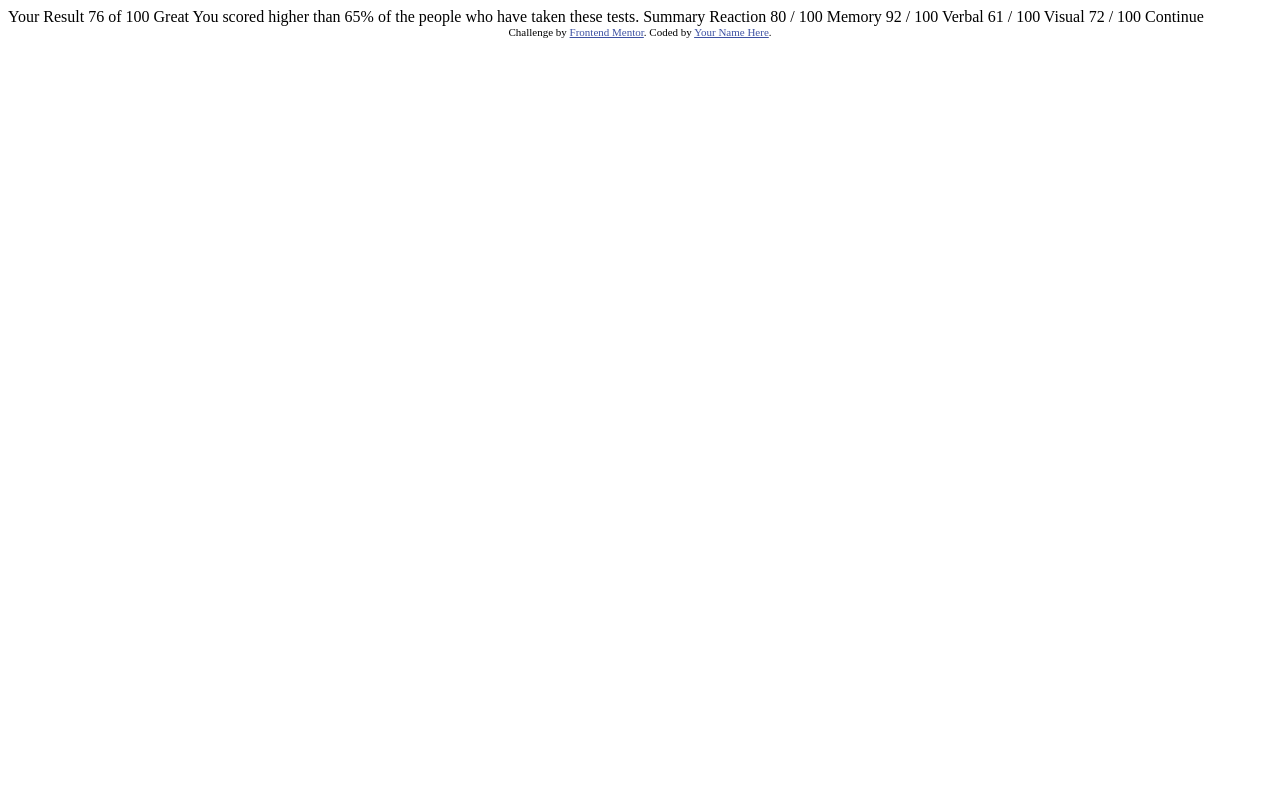
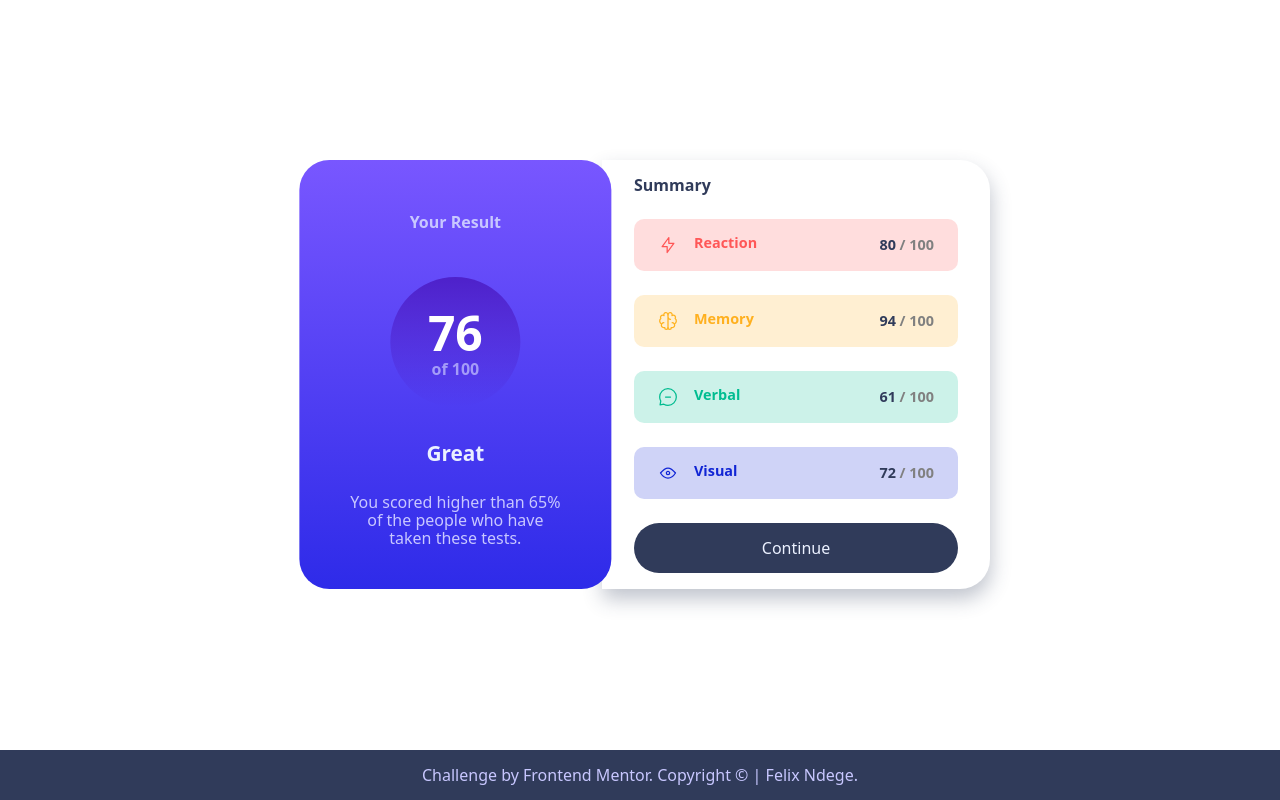
Before and after one commit to findech1/results-summary-componenent1, a plain HTML site: page index.html in a window 1280 px wide. Drawn offline with nearby package versions, Linux system fonts and the light colour scheme.

Commit message:
final results summary commit

```diff
--- a/data.json
+++ b/data.json
@@ -4,9 +4,10 @@
     "score": 80,
     "icon": "./assets/images/icon-reaction.svg"
   },
+
   {
     "category": "Memory",
-    "score": 92,
+    "score": 94,
     "icon": "./assets/images/icon-memory.svg"
   },
   {
--- a/index.html
+++ b/index.html
@@ -1,47 +1,86 @@
 <!DOCTYPE html>
 <html lang="en">
+
 <head>
   <meta charset="UTF-8">
-  <meta name="viewport" content="width=device-width, initial-scale=1.0"> <!-- displays site properly based on user's device -->
+  <meta name="viewport" content="width=device-width, initial-scale=1.0">
+  <!-- displays site properly based on user's device -->
 
   <link rel="icon" type="image/png" sizes="32x32" href="./assets/images/favicon-32x32.png">
+  <title>Frontend Mentor | Results summary component</title>
+  <link rel="stylesheet" href="./style.css">
+</head>
 
-  <title>Frontend Mentor | Results summary component</title>
-
-  <!-- Feel free to remove these styles or customise in your own stylesheet 👍 -->
-  <style>
-    .attribution { font-size: 11px; text-align: center; }
-    .attribution a { color: hsl(228, 45%, 44%); }
-  </style>
-</head>
 <body>
 
-  Your Result
-  76
-  of 100
+  <main>
+    <div class="card">
 
-  Great
-  You scored higher than 65% of the people who have taken these tests.
+      <div class="card-header">
 
-  Summary
+        <h1 class="card-your-result">Your Result</h1>
 
-  Reaction
-  80 / 100
+        <div class="card-header-score-container">
 
-  Memory
-  92 / 100
+          <h2 class="card-header-accumulated-score">76</h2>
+          <span class="card-header-total-score">of 100</span>
 
-  Verbal
-  61 / 100
+        </div>
 
-  Visual
-  72 / 100
+        <h3 class="card-header-feedback">Great</h3>
 
-  Continue
+        <p class="card-header-feedback-description">
+          You scored higher than 65% of the people who have taken these tests.
+        </p>
 
-  <div class="attribution">
+      </div>
+
+      <div class="card-description">
+
+        <h4 class="card-description-title">Summary</h4>
+
+        <div class="card-description-item">
+          <div class="card-description-head-holder">
+            <img src="./assets/images/icon-reaction.svg" alt="">
+            <h5 class="card-description-item-name"> Reaction</h5>
+          </div>
+          <span class="card-description-item-score"><span class="score">80</span> / 100</span>
+        </div>
+
+        <div class="card-description-item">
+          <div class="card-description-head-holder">
+            <img src="./assets/images/icon-memory.svg" alt="">
+            <h5 class="card-description-item-name"> Memory</h5>
+          </div>
+          <span class="card-description-item-score"><span class="score">94</span> / 100</span>
+        </div>
+
+        <div class="card-description-item">
+          <div class="card-description-head-holder">
+            <img src="./assets/images/icon-verbal.svg" alt="">
+            <h5 class="card-description-item-name"> Verbal</h5>
+          </div>
+          <span class="card-description-item-score"><span class="score">61</span> / 100</span>
+        </div>
+
+        <div class="card-description-item">
+          <div class="card-description-head-holder">
+            <img src="./assets/images/icon-visual.svg" alt="">
+            <h5 class="card-description-item-name"> Visual</h5>
+          </div>
+          <span class="card-description-item-score"><span class="score">72</span> / 100</span>
+        </div>
+
+        <a class="card-description-button" href="#">Continue</a>
+
+      </div>
+
+    </div>
+  </main>
+  <footer class="attribution">
     Challenge by <a href="https://www.frontendmentor.io?ref=challenge" target="_blank">Frontend Mentor</a>.
-    Coded by <a href="#">Your Name Here</a>.
-  </div>
+   Copyright &copy; | <a href="https://github.com/findech1/results-summary-component">Felix Ndege</a>.
+  </footer>
 </body>
+
 </html>
--- /dev/null
+++ b/style.css
@@ -0,0 +1,224 @@
+@import url("./../node_modules/normalize.css/normalize.css");
+
+
+:root{
+  /* colors */
+  --Light-red: hsl(0, 100%, 67%);
+  --Orangey-yellow: hsl(39, 100%, 56%);
+  --Green-teal: hsl(166, 100%, 37%);
+  --Cobalt-blue: hsl(234, 85%, 45%);
+
+  --Light-slate-blue: hsl(252, 100%, 67%);
+  --Light-royal-blue: hsl(241, 81%, 54%);
+  --Violet-blue: hsla(256, 72%, 46%, 1);
+  --Persian-blue: hsla(241, 72%, 46%, 0);
+  --Pale-blue: hsl(221, 100%, 96%);
+  --Light-lavender: hsl(241, 100%, 89%);
+  --Dark-gray-blue: hsl(224, 30%, 27%);
+
+  --border-radius: 30px;
+
+  /* general style */
+  text-rendering: optimizeSpeed;
+  font-family: system-ui, -apple-system, BlinkMacSystemFont, 'Segoe UI', Roboto, Oxygen, Ubuntu, Cantarell, 'Open Sans', 'Helvetica Neue', sans-serif;
+}
+
+*{
+  margin: 0;
+  padding: 0;
+  box-sizing: border-box;
+  transition: all 200ms;
+
+}
+
+body{
+  min-height: 100vh;
+  max-width: 100%;
+}
+
+a{
+  text-decoration: none;
+}
+
+.card{
+  display: flex;
+  flex-direction: column;
+  background-color: white;
+}
+
+.card-header{
+  display: flex;
+  flex-direction: column;
+  align-items: center;
+  background: linear-gradient(to bottom, var(--Light-slate-blue), var(--Light-royal-blue));
+
+  border-radius: 0 0 var(--border-radius) var(--border-radius);
+  padding: 2rem 3rem;
+}
+
+.card-your-result{
+  font-size: 1rem;
+  color: var(--Light-lavender);
+}
+
+.card-header-score-container{
+  display: flex;
+  flex-direction: column;
+  justify-content: center;
+  align-items: center;
+
+  height: 130px;
+  width: 130px;
+
+  margin: 1rem;
+  background-image: linear-gradient(to bottom, var(--Violet-blue), var(--Persian-blue));
+  border-radius: 50%;
+}
+
+.card-header-accumulated-score{
+  color: white;
+  font-size: 3rem;
+}
+
+.card-header-total-score{
+  color: var(--Light-lavender);
+  font-weight: bold;
+  opacity: .7;
+}
+
+.card-header-feedback{
+  font-size: 1.3rem;
+  color: var(--Pale-blue);
+  margin-bottom: .5rem;
+}
+
+.card-header-feedback-description{
+  text-align: center;
+  font-weight: 500;
+  color: var(--Light-lavender);
+}
+
+.card-description{
+  display: flex;
+  flex-direction: column;
+  padding: 1rem 2rem;
+  gap: 1.5rem;
+}
+
+.card-description-title{
+  color: var(--Dark-gray-blue);
+  font-size: 1rem;
+}
+
+.card-description-item{
+  display: flex;
+  justify-content: space-between;
+  align-items: center;
+  border-radius: 10px;
+  padding: 1rem 1.5rem;
+
+}
+
+
+.card-description-head-holder{
+  display: flex;
+  gap: 1rem;
+}
+
+.card-description-item:nth-of-type(1){
+  color: var(--Light-red);
+  background-color: hsla(0, 100%, 67%, .2);
+}
+
+.card-description-item:nth-of-type(2){
+  color: var(--Orangey-yellow);
+  background-color: hsla(39, 100%, 56%, .2);
+}
+
+.card-description-item:nth-of-type(3){
+  color: var(--Green-teal);
+  background-color: hsla(166, 100%, 37%, .2);
+}
+
+.card-description-item:nth-of-type(4){
+  color: var(--Cobalt-blue);
+  background-color: hsla(234, 85%, 45%, .2);
+}
+
+.card-description-item-name{
+  font-size: .9rem;
+}
+
+.card-description-item-score{
+  font-weight: bolder;
+  color: grey;
+  font-size: .9rem;
+}
+
+.card-description-item-score .score{
+  color: var(--Dark-gray-blue);
+}
+
+.card-description-button{
+  color: var(--Pale-blue);
+  background-color: var(--Dark-gray-blue);
+  border-radius: var(--border-radius);
+  text-align: center;
+  padding-block: 1rem;
+  font-weight: 500;
+
+}
+
+.card-description-button:hover,
+.card-description-button:active{
+  background-color: var(--Dark-gray-blue);
+  background-image: linear-gradient(to bottom, var(--Light-slate-blue), var(--Light-royal-blue));
+  cursor: pointer;
+
+}
+
+.attribution{
+  text-align: center;
+  padding-block: 1rem;
+  background-color: var(--Dark-gray-blue);
+  color: var(--Light-lavender);
+}
+
+.attribution a{
+  color: var(--Light-lavender);
+}
+
+@media (min-width: 768px){
+  body{
+    display: flex;
+    flex-direction: column;
+  }
+
+  main{
+    display: flex;
+    align-items: center;
+    justify-content: center;
+    flex: 1;
+  }
+
+  .card{
+    flex-direction: row;
+    justify-content: center;
+    align-self: center;
+    width: clamp(650px, 60%, 700px);
+  }
+
+  .card-header{
+    border-radius: var(--border-radius);
+    flex: 2;
+    z-index: 1;
+    transform: translateX(3%);
+    justify-content: space-around;
+  }
+  .card-description{
+    flex: 3;
+    border-top-right-radius: var(--border-radius);
+    border-bottom-right-radius: var(--border-radius);
+    box-shadow: 1px 10px 20px hsla(224, 30%, 27%, .3);;
+  }
+}
```
Also changed, not shown: 1 other file.
